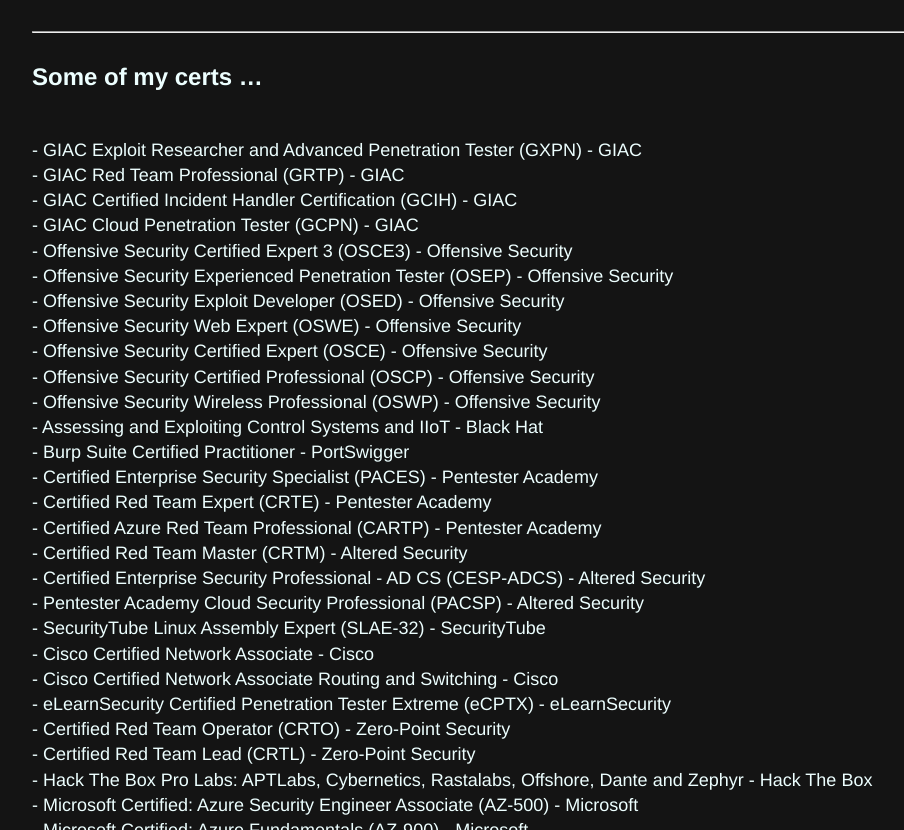
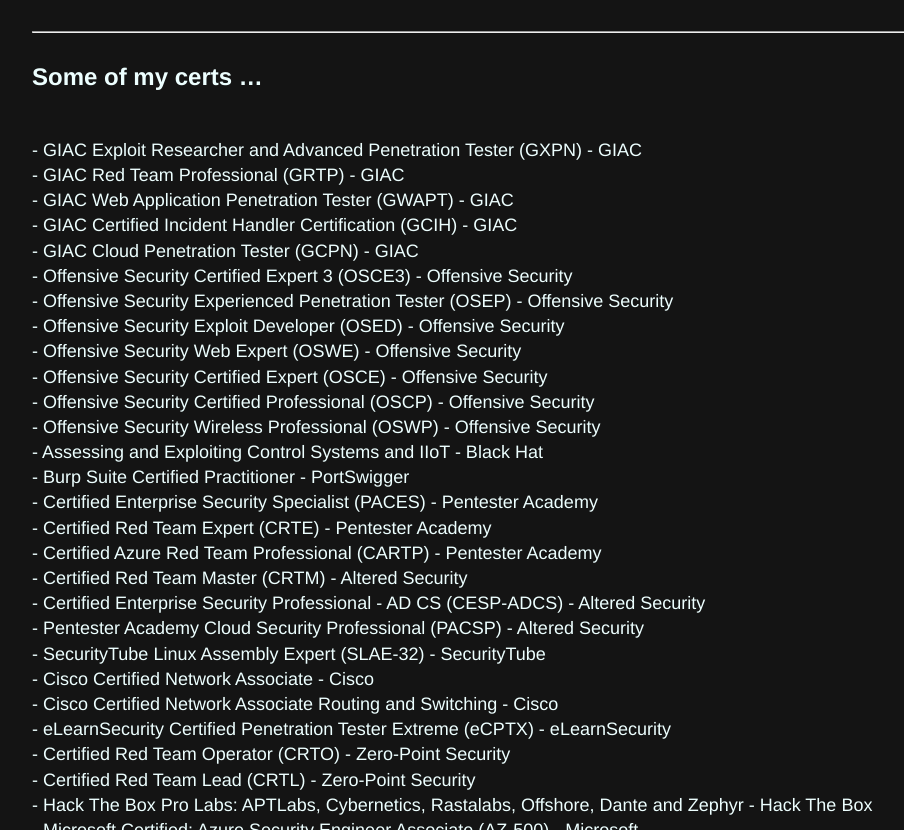
Before and after one commit to ricardojoserf/ricardojoserf.github.io, a Jekyll site: the page built from about.md, in a window 1280 px wide and 900 px high, scrolled down 917 px, cut to the strip 70-900 px from the top of the window. Shown: the whole strip, without its empty margins (118-1022 px from the left). Built offline with Jekyll 4.4.1, drawn with Linux system fonts in a browser that asks for light colours.

Commit message:
Update about.md

```diff
--- a/about.md
+++ b/about.md
@@ -36,6 +36,7 @@
 |----------------|
 | - GIAC Exploit Researcher and Advanced Penetration Tester (GXPN) - GIAC |
 | - GIAC Red Team Professional (GRTP) - GIAC |
+| - GIAC Web Application Penetration Tester (GWAPT) - GIAC |
 | - GIAC Certified Incident Handler Certification (GCIH) - GIAC |
 | - GIAC Cloud Penetration Tester (GCPN) - GIAC |
 | - Offensive Security Certified Expert 3 (OSCE3) - Offensive Security |
```
